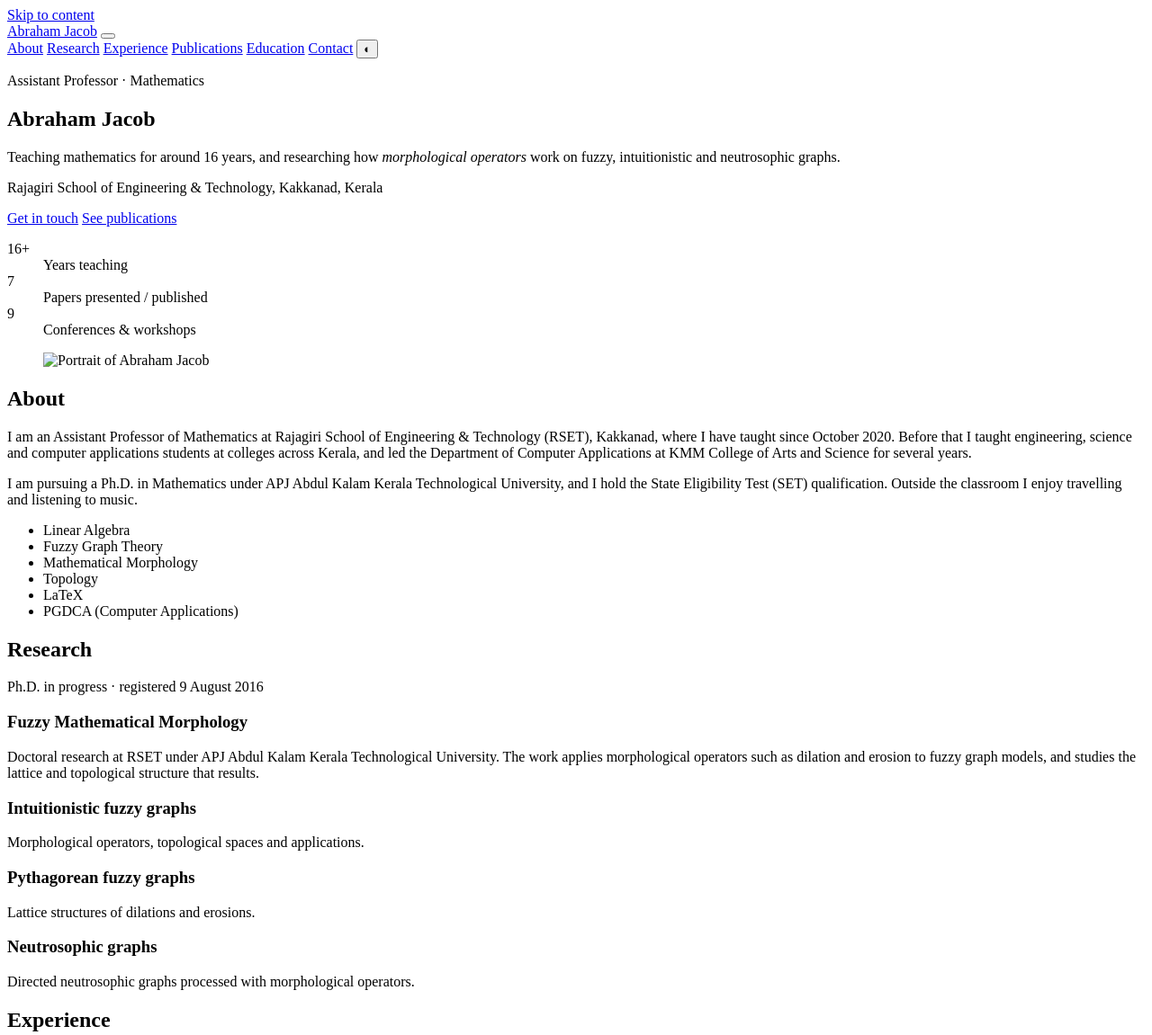
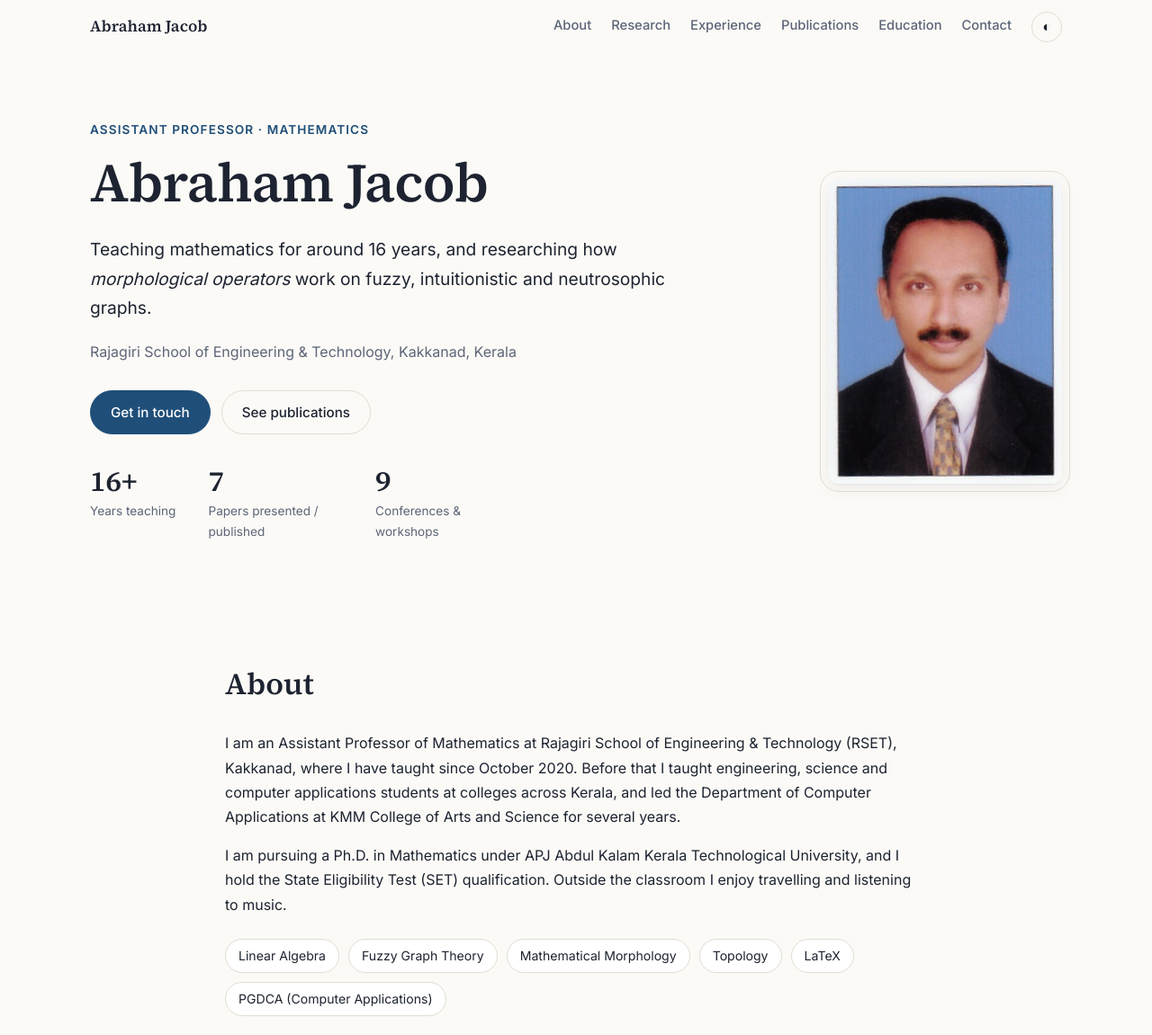
Before and after one commit to abrahamj-star/profile-1, a plain HTML site: page index.html in a window 1280 px wide. Shown: the top 1151 px of the page at 90% size. Drawn offline with Linux system fonts and the light colour scheme.

Commit message:
Add files via upload

```diff
--- a/index.html
+++ b/index.html
@@ -8,7 +8,7 @@
 <link rel="preconnect" href="https://fonts.googleapis.com">
 <link rel="preconnect" href="https://fonts.gstatic.com" crossorigin>
 <link href="https://fonts.googleapis.com/css2?family=Source+Serif+4:opsz,wght@8..60,500;8..60,600&family=Inter:wght@400;500;600&display=swap" rel="stylesheet">
-<link rel="stylesheet" href="css/style.css">
+<link rel="stylesheet" href="style.css">
 <script>try{var t=localStorage.getItem('theme');if(t)document.documentElement.dataset.theme=t}catch(e){}</script>
 </head>
 <body>
@@ -49,7 +49,7 @@
       </dl>
     </div>
     <figure class="portrait">
-      <img src="assets/images/profile.jpg" alt="Portrait of Abraham Jacob" width="256" height="330">
+      <img src="profile.jpg" alt="Portrait of Abraham Jacob" width="256" height="330">
     </figure>
   </div>
 </section>
@@ -172,6 +172,6 @@
 </main>
 
 <footer><div class="wrap"><p>© <span id="yr">2026</span> Abraham Jacob</p><a href="#top">Back to top ↑</a></div></footer>
-<script src="js/main.js"></script>
+<script src="main.js"></script>
 </body>
 </html>
--- /dev/null
+++ b/main.js
@@ -0,0 +1,84 @@
+(function () {
+  'use strict';
+  var root = document.documentElement;
+  root.classList.add('js');
+  var $ = function (s, c) { return (c || document).querySelector(s); };
+  var $$ = function (s, c) { return Array.prototype.slice.call((c || document).querySelectorAll(s)); };
+
+  // Year
+  $('#yr').textContent = new Date().getFullYear();
+
+  // Theme toggle (persisted when storage is available)
+  $('#themeBtn').addEventListener('click', function () {
+    var dark = root.dataset.theme === 'dark' ||
+      (!root.dataset.theme && matchMedia('(prefers-color-scheme: dark)').matches);
+    var next = dark ? 'light' : 'dark';
+    root.dataset.theme = next;
+    try { localStorage.setItem('theme', next); } catch (e) {}
+  });
+
+  // Mobile menu
+  var btn = $('#menuBtn'), links = $('#links');
+  function closeMenu() { links.classList.remove('open'); btn.setAttribute('aria-expanded', 'false'); }
+  btn.addEventListener('click', function () {
+    var open = links.classList.toggle('open');
+    btn.setAttribute('aria-expanded', String(open));
+  });
+  $$('a', links).forEach(function (a) { a.addEventListener('click', closeMenu); });
+
+  // Nav shadow on scroll
+  var nav = $('#nav');
+  function onScroll() { nav.classList.toggle('scrolled', window.scrollY > 8); }
+  onScroll(); window.addEventListener('scroll', onScroll, { passive: true });
+
+  // Reveal + active link via IntersectionObserver
+  var sections = $$('main section[id]');
+  if ('IntersectionObserver' in window) {
+    var rev = new IntersectionObserver(function (es) {
+      es.forEach(function (e) { if (e.isIntersecting) { e.target.classList.add('in'); rev.unobserve(e.target); } });
+    }, { threshold: 0.08 });
+    $$('.reveal').forEach(function (el) { rev.observe(el); });
+
+    var act = new IntersectionObserver(function (es) {
+      es.forEach(function (e) {
+        if (e.isIntersecting) {
+          $$('a', links).forEach(function (a) {
+            a.classList.toggle('active', a.getAttribute('href') === '#' + e.target.id);
+          });
+        }
+      });
+    }, { rootMargin: '-45% 0px -50% 0px' });
+    sections.forEach(function (s) { act.observe(s); });
+  } else {
+    $$('.reveal').forEach(function (el) { el.classList.add('in'); });
+  }
+
+  // Publication filter
+  var fbtns = $$('.filters button');
+  fbtns.forEach(function (b) {
+    b.addEventListener('click', function () {
+      fbtns.forEach(function (x) { x.classList.toggle('on', x === b); });
+      var f = b.dataset.f;
+      $$('#pubs li').forEach(function (li) {
+        li.hidden = f !== 'all' && li.dataset.t.split(' ').indexOf(f) === -1;
+      });
+    });
+  });
+
+  // Count-up stats
+  if (!matchMedia('(prefers-reduced-motion: reduce)').matches && 'IntersectionObserver' in window) {
+    var co = new IntersectionObserver(function (es) {
+      es.forEach(function (e) {
+        if (!e.isIntersecting) return;
+        co.unobserve(e.target);
+        var el = e.target, end = +el.dataset.count, suf = el.dataset.suffix || '', t0 = performance.now();
+        (function tick(t) {
+          var p = Math.min((t - t0) / 900, 1);
+          el.textContent = Math.round(end * (1 - Math.pow(1 - p, 3))) + (p === 1 ? suf : '');
+          if (p < 1) requestAnimationFrame(tick);
+        })(t0);
+      });
+    });
+    $$('[data-count]').forEach(function (el) { co.observe(el); });
+  }
+})();
--- /dev/null
+++ b/style.css
@@ -0,0 +1,127 @@
+:root{
+  --bg:#fbfaf7; --bg-alt:#f2efe8; --surface:#fff; --ink:#1d2330; --muted:#5d6577;
+  --line:#e2ddd2; --accent:#1f4e79; --accent-ink:#fff; --accent-soft:#e3ecf5;
+  --radius:12px; --shadow:0 1px 2px rgba(20,25,40,.05),0 6px 20px rgba(20,25,40,.06);
+  --serif:"Source Serif 4",Georgia,"Times New Roman",serif;
+  --sans:Inter,system-ui,-apple-system,"Segoe UI",Roboto,sans-serif;
+}
+@media (prefers-color-scheme:dark){
+  :root:not([data-theme="light"]){--bg:#12161d;--bg-alt:#181d26;--surface:#1c222d;--ink:#e8eaf0;--muted:#a1a9b8;--line:#2a3140;--accent:#7fb2e5;--accent-ink:#0c1522;--accent-soft:#1e2c3e;--shadow:0 1px 2px rgba(0,0,0,.3)}
+}
+:root[data-theme="dark"]{--bg:#12161d;--bg-alt:#181d26;--surface:#1c222d;--ink:#e8eaf0;--muted:#a1a9b8;--line:#2a3140;--accent:#7fb2e5;--accent-ink:#0c1522;--accent-soft:#1e2c3e;--shadow:0 1px 2px rgba(0,0,0,.3)}
+
+*{box-sizing:border-box}
+html{scroll-behavior:smooth;scroll-padding-top:72px}
+body{margin:0;background:var(--bg);color:var(--ink);font:16px/1.7 var(--sans);-webkit-font-smoothing:antialiased}
+img{max-width:100%;display:block}
+a{color:var(--accent)}
+h1,h2,h3{font-family:var(--serif);line-height:1.2;margin:0 0 .5em;font-weight:600}
+h2{font-size:clamp(1.6rem,3vw,2.1rem);margin-bottom:1em}
+h3{font-size:1.1rem}
+p{margin:0 0 1em}
+.wrap{width:min(1080px,100% - 32px);margin-inline:auto}
+.narrow{width:min(780px,100% - 32px)}
+.center{text-align:center}
+.muted{color:var(--muted);font-size:.9rem}
+section{padding:80px 0}
+section.alt{background:var(--bg-alt)}
+.skip{position:absolute;left:-999px}
+.skip:focus{left:16px;top:8px;background:var(--surface);padding:8px 12px;z-index:100}
+
+/* nav */
+.nav{position:sticky;top:0;z-index:50;background:color-mix(in srgb,var(--bg) 88%,transparent);backdrop-filter:blur(10px);border-bottom:1px solid transparent;transition:border-color .2s}
+.nav.scrolled{border-color:var(--line)}
+.nav-in{display:flex;align-items:center;justify-content:space-between;height:60px}
+.brand{font-family:var(--serif);font-weight:600;font-size:1.1rem;color:var(--ink);text-decoration:none}
+.links{display:flex;align-items:center;gap:22px}
+.links a{color:var(--muted);text-decoration:none;font-size:.92rem;font-weight:500;padding:4px 0;border-bottom:2px solid transparent}
+.links a:hover,.links a.active{color:var(--ink);border-color:var(--accent)}
+.theme{background:none;border:1px solid var(--line);color:var(--ink);border-radius:50%;width:34px;height:34px;cursor:pointer;font-size:1rem}
+.theme:hover{background:var(--accent-soft)}
+.menu-btn{display:none;background:none;border:0;width:40px;height:40px;cursor:pointer;flex-direction:column;justify-content:center;gap:6px;align-items:center}
+.menu-btn span{width:22px;height:2px;background:var(--ink);transition:transform .2s}
+.menu-btn[aria-expanded="true"] span:first-child{transform:translateY(4px) rotate(45deg)}
+.menu-btn[aria-expanded="true"] span:last-child{transform:translateY(-4px) rotate(-45deg)}
+
+/* hero */
+.hero{padding:72px 0 56px}
+.hero-in{display:grid;grid-template-columns:1fr 260px;gap:56px;align-items:center}
+.eyebrow{color:var(--accent);font-weight:600;font-size:.85rem;letter-spacing:.08em;text-transform:uppercase;margin-bottom:.8em}
+h1{font-size:clamp(2.4rem,6vw,3.8rem);letter-spacing:-.01em;margin-bottom:.35em}
+.lead{font-size:1.2rem;max-width:34em;color:var(--ink)}
+.where{color:var(--muted)}
+.cta{display:flex;gap:12px;flex-wrap:wrap;margin:28px 0 36px}
+.btn{display:inline-block;padding:11px 22px;border-radius:999px;border:1px solid var(--line);color:var(--ink);text-decoration:none;font-weight:500;font-size:.95rem;transition:transform .15s,background .15s}
+.btn:hover{transform:translateY(-1px);background:var(--accent-soft)}
+.btn.primary{background:var(--accent);border-color:var(--accent);color:var(--accent-ink)}
+.btn.primary:hover{background:var(--accent);filter:brightness(1.1)}
+.stats{display:flex;gap:36px;margin:0;flex-wrap:wrap}
+.stats div{min-width:90px}
+.stats dt{font-family:var(--serif);font-size:2rem;font-weight:600;line-height:1}
+.stats dd{margin:6px 0 0;color:var(--muted);font-size:.85rem;max-width:11em}
+.portrait{margin:0}
+.portrait img{width:100%;height:auto;border-radius:var(--radius);box-shadow:var(--shadow);outline:1px solid var(--line);outline-offset:8px}
+
+/* cards, chips */
+.card{background:var(--surface);border:1px solid var(--line);border-radius:var(--radius);padding:24px;box-shadow:var(--shadow)}
+.card h3{margin-bottom:.4em}.card p:last-child{margin:0}
+.card.feature{margin-bottom:20px;border-left:4px solid var(--accent)}
+.tag{display:inline-block;font-size:.75rem;font-weight:600;letter-spacing:.04em;text-transform:uppercase;color:var(--accent);background:var(--accent-soft);padding:2px 10px;border-radius:999px;margin-bottom:.8em}
+td .tag{margin:0 0 0 6px}
+.grid3{display:grid;grid-template-columns:repeat(3,1fr);gap:20px}
+.grid2{display:grid;grid-template-columns:repeat(2,1fr);gap:20px;margin-top:24px}
+.chips{list-style:none;padding:0;margin:24px 0 0;display:flex;flex-wrap:wrap;gap:10px}
+.chips li{padding:6px 14px;border:1px solid var(--line);border-radius:999px;background:var(--surface);font-size:.88rem}
+
+/* timeline */
+.timeline{list-style:none;margin:0;padding:0 0 0 28px;border-left:2px solid var(--line)}
+.timeline li{position:relative;padding:0 0 28px}
+.timeline li::before{content:"";position:absolute;left:-36px;top:7px;width:14px;height:14px;border-radius:50%;background:var(--bg);border:3px solid var(--accent)}
+.timeline li:first-child::before{background:var(--accent)}
+.timeline time{font-size:.82rem;font-weight:600;color:var(--accent);letter-spacing:.03em}
+.timeline h3{margin:2px 0 2px}
+.timeline p{margin:0;color:var(--muted);font-size:.95rem}
+
+/* publications */
+.filters{display:flex;gap:8px;margin-bottom:24px}
+.filters button{font:inherit;font-size:.88rem;padding:6px 16px;border-radius:999px;border:1px solid var(--line);background:var(--surface);color:var(--ink);cursor:pointer}
+.filters button.on{background:var(--accent);color:var(--accent-ink);border-color:var(--accent)}
+.pubs{padding-left:1.6em;margin:0 0 28px}
+.pubs li{padding:0 0 18px 6px}
+.pubs li::marker{font-family:var(--serif);font-weight:600;color:var(--accent)}
+.pubs h3{margin-bottom:.2em;font-size:1.05rem}
+.pubs p{margin:0;color:var(--muted);font-size:.93rem}
+.pubs li[hidden]{display:none}
+.sub{margin:44px 0 14px;font-size:1.25rem}
+.plain{padding-left:1.2em;margin:0;color:var(--muted);font-size:.95rem}
+.plain li{margin-bottom:6px}
+
+/* table */
+.table-wrap{overflow-x:auto;border:1px solid var(--line);border-radius:var(--radius);background:var(--surface)}
+table{border-collapse:collapse;width:100%;font-size:.93rem;min-width:560px}
+th,td{padding:12px 16px;text-align:left;border-bottom:1px solid var(--line)}
+th{font-size:.78rem;text-transform:uppercase;letter-spacing:.05em;color:var(--muted);background:var(--bg-alt)}
+tr:last-child td{border-bottom:0}
+
+footer{border-top:1px solid var(--line);padding:24px 0;color:var(--muted);font-size:.9rem}
+footer .wrap{display:flex;justify-content:space-between;flex-wrap:wrap;gap:8px}
+footer p{margin:0}
+
+/* reveal */
+.js .reveal{opacity:0;transform:translateY(16px);transition:opacity .6s,transform .6s}
+.js .reveal.in{opacity:1;transform:none}
+@media (prefers-reduced-motion:reduce){html{scroll-behavior:auto}.js .reveal{opacity:1;transform:none;transition:none}}
+
+:focus-visible{outline:2px solid var(--accent);outline-offset:3px}
+
+@media (max-width:860px){
+  .hero-in{grid-template-columns:1fr;gap:32px}
+  .portrait{order:-1;width:160px}
+  .grid3,.grid2{grid-template-columns:1fr}
+  section{padding:56px 0}
+  .menu-btn{display:flex}
+  .links{position:absolute;top:60px;left:0;right:0;flex-direction:column;align-items:flex-start;gap:0;background:var(--bg);border-bottom:1px solid var(--line);padding:8px 16px 16px;display:none}
+  .links.open{display:flex}
+  .links a{padding:10px 0;width:100%}
+}
+@media print{.nav,.cta,.filters,footer a{display:none}.js .reveal{opacity:1;transform:none}section{padding:24px 0}}
```
Also changed, not shown: profile.jpg (added), 1 other file.
